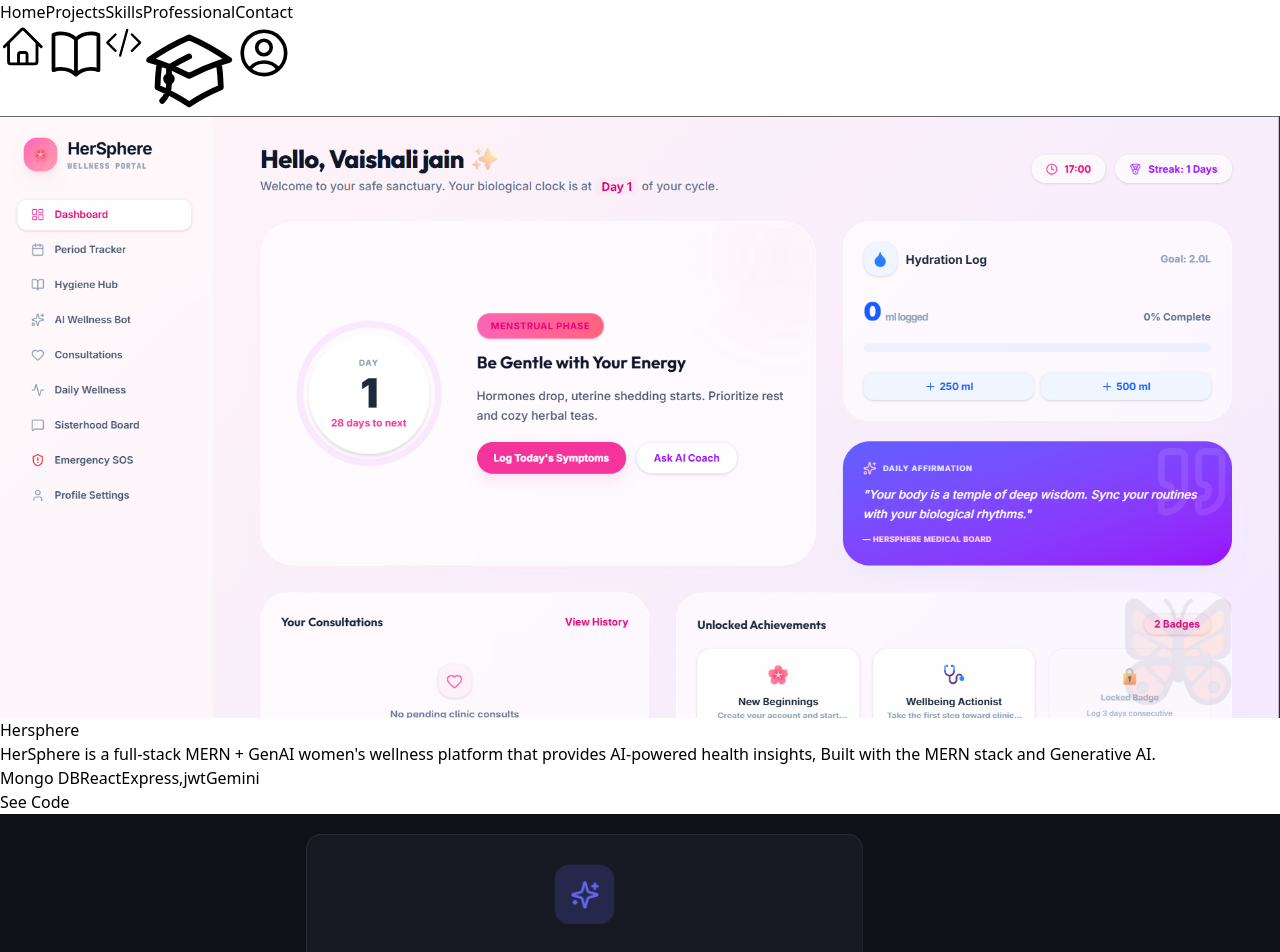
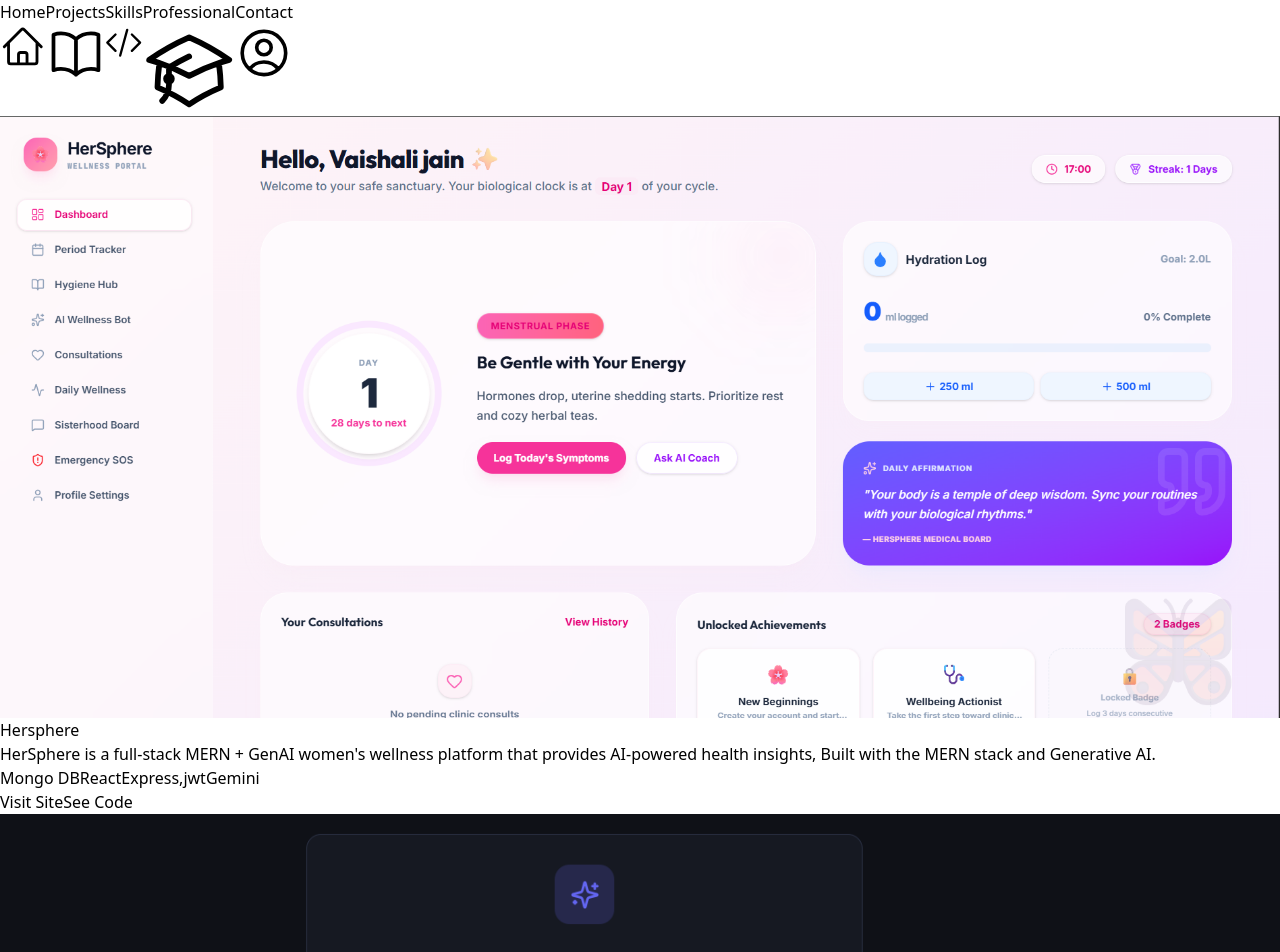
Before and after one commit to Jainvaishali2107/My-Portfolio, a React app: page /projects in a window 1280 px wide. Shown: the top 952 px of the page. Built offline with nearby package versions, Linux system fonts and the light colour scheme; the HTML template or start-up script is replaced by a standard one.

Commit message:
hersphere utl added

```diff
--- a/src/assets/components/projectscards.jsx
+++ b/src/assets/components/projectscards.jsx
@@ -172,7 +172,11 @@ Built with the MERN stack and Generative AI.
 
       {/* Buttons */}
       <div className="flex flex-col gap-3">
-
+<Link to="https://hersphere.onrender.com/" target="_blank">
+          <button className="w-full py-3 rounded-xl border border-blue-500/50 hover:bg-blue-700 transition-all duration-300 font-semibold">
+            Visit Site
+          </button>
+        </Link>
         <a
           href="https://github.com/Jainvaishali2107/HerSphere"
           target="_blank"
```
